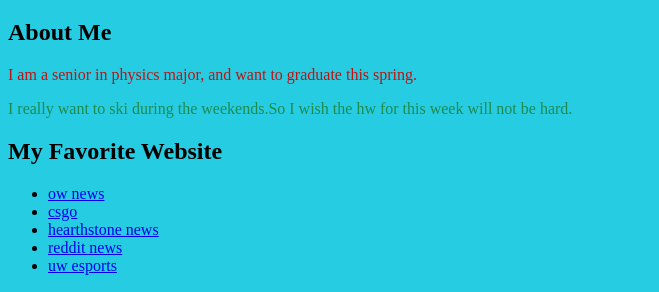
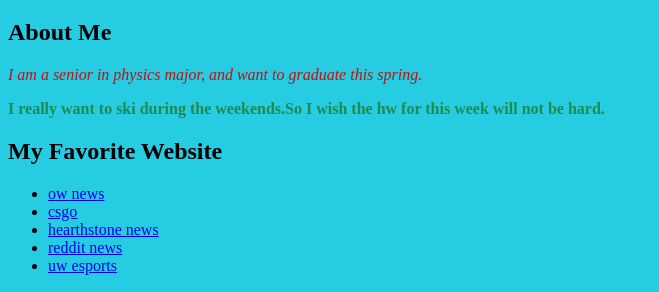
Before and after one commit to seanshuw/wangs42-1664901.github.io, a plain HTML site: page tags.html in a window 1280 px wide. Shown: the part 61-353 px from the top of the page, without its empty margins (0-659 px from the left). Drawn offline with Linux system fonts and the light colour scheme.

Commit message:
Add files via upload

```diff
--- a/tags.html
+++ b/tags.html
@@ -6,8 +6,8 @@
     <body style="background-color:rgb(38, 204, 226);">
         <h1 style="color:burlywood;"> Shu Wang </h1 >
         <h2> About Me </h2 >
-        <p style="color:rgb(189, 19, 19);">I am a senior in physics major, and want to graduate this spring. </p>
-        <p style="color:rgb(30, 139, 79);">I really want to ski during the weekends.So I wish the hw for this week will not be hard.</p>
+        <p style="color:rgb(189, 19, 19);"><em>I am a senior in physics major, and want to graduate this spring.</em></p>
+        <p style="color:rgb(30, 139, 79);"><b>I really want to ski during the weekends.So I wish the hw for this week will not be hard.</b></p>
         <h2> My Favorite Website </h2 >
             <ul>
             <li><a href="https://playoverwatch.com/en-us/news"> ow news </a> </li >
```
